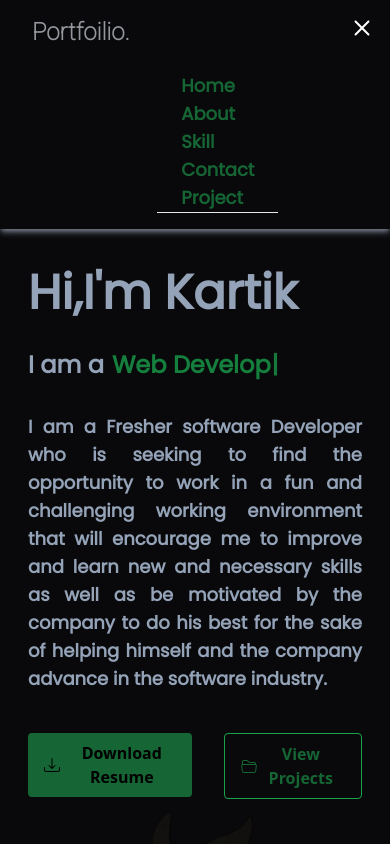
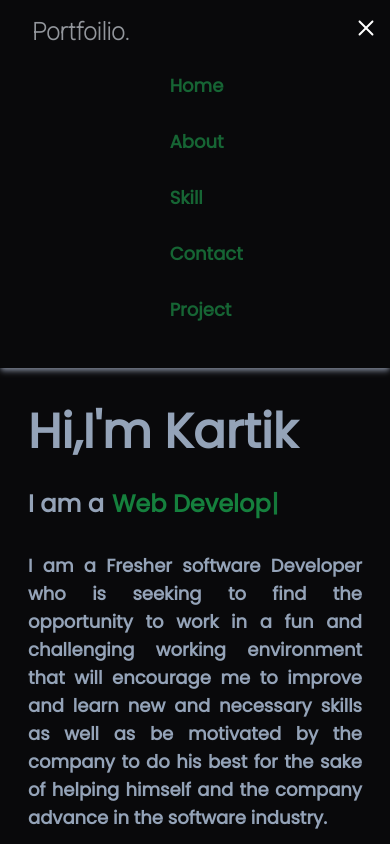
Before and after one commit to EntireHall/Portfolio, a React (Vite) app: page / in a window 390 px wide. Both pictures are taken after a click on the button 362 px from the left and 28 px from the top of the page. Shown: the top 844 px of the page. Built offline with nearby package versions, Linux system fonts and the light colour scheme; a web font is replaced by a local one.

Commit message:
form sorted

```diff
--- a/src/components/Contact/Form/Form.jsx
+++ b/src/components/Contact/Form/Form.jsx
@@ -1,41 +1,41 @@
 import React from 'react'
-import { useState } from 'react'
 
-const Form = () => {
+function Form () {
 
-    function Input({ type, placeholder, name}) {
-        return <input type={type} name={name} placeholder={placeholder}  className='bg-transparent rounded border-2 mb-2
+    function Input({ type, placeholder, name }) {
+        return <input type={type} name={name} placeholder={placeholder} required className='bg-transparent rounded border-2 mb-2
          border-red-600 pt-4 p-2 max-sm:pr-20  md:pr-40 outline-none  ' />
 
     }
 
-    function Input1({ type, placeholder, name}) {
-        return <input type={type} name={name} placeholder={placeholder}  className='bg-transparent rounded border-2 mb-2
+    function Input1({ type, placeholder, name }) {
+        return <input type={type} name={name} placeholder={placeholder} required className='bg-transparent rounded border-2 mb-2
          border-red-600 pt-4 p-2 md:pr-40 max-sm:pr-20  outline-none pb-40 max-sm:mr-4' />
+    }
 
-    }
+
 
     return (
 
-        <form  action="https://getform.io/f/a51cda11-91ee-4d48-b33a-934cf848c2d1" method="POST" autoComplete='off' className=' border-2 border-green-700
+        <form action="https://getform.io/f/a51cda11-91ee-4d48-b33a-934cf848c2d1" method="POST" autoComplete='off' className=' border-2 border-green-700
          flex flex-col justify-center items-center flex-wrap md:p-10  mt-10 text-slate-200 mix-blend-screen' >
 
             <div className='flex flex-wrap justify-center items-center '>
 
                 <div className='grid gap-4 max-sm:mt-4'>
-                    <Input type="text" name="name"  placeholder='Your Name'  />
-                    <Input type="phone" name="phone"   placeholder='Your Phone' />
-                    <Input type="email" name="email"   placeholder='Your Email' />
+                    <Input type="text" name="name" placeholder='Your Name' />
+                    <Input type="phone" name="phone" placeholder='Your Phone' />
+                    <Input type="email" name="email" placeholder='Your Email' />
                 </div>
                 <div className='flex flex-wrap pl-4'>
-                    <Input1 type="text" name="message"  placeholder='Your Message'/>
+                    <Input1 type="text" name="message" placeholder='Your Message' />
                 </div>
             </div>
 
             <div className='flex justify-center'>
-            <button type="submit" className=' mt-10 w-40 rounded text-zinc-900 font-semibold bg-green-700 p-2  text-lg transition ease-in duration-300 delay-200
+                <button type="submit" className=' mt-10 w-40 rounded text-zinc-900 font-semibold bg-green-700 p-2  text-lg transition ease-in duration-300 delay-200
              hover:text-green-700 hover:bg-transparent hover:border-2 hover:border-green-700 mb-6  '>Send</button>
-</div>
+            </div>
         </form>
 
     )
--- a/src/components/Navbar/Navbar.jsx
+++ b/src/components/Navbar/Navbar.jsx
@@ -4,8 +4,8 @@ import {CgMenuHotdog,CgClose} from "react-icons/cg"
 
 
 function Li({ link, title }) {
-    return <Link to={link} smooth duration={800} className="font-semibold text-green-800 hover:underline underline-offset-4 ">
-        <li className=''><li className='hover:text-white transition-all duration-200 ease-in-out hover:text-xl'>{title}</li></li>
+    return <Link to={link} className="font-semibold text-green-800 hover:underline underline-offset-4 max-sm:pr-40">
+        <li className=''><li className='hover:text-white transition-all duration-200 ease-in-out hover:text-xl '>{title}</li></li>
     </Link>
 }
 
@@ -15,11 +15,11 @@ export default function Navbar() {
 
     return (
 
-        <div className=" flex justify-around p-4 bg-zinc-950 shadow-md shadow-gray-500 font-pop ">
+        <div className=" flex justify-around p-4 bg-zinc-950 shadow-md shadow-gray-500 font-pop  ">
 
-               <h1 className=' font-bold text-slate-200 text-2xl  animate-pulse w-full px-4 font-Aer'>Portfoilio.</h1>
+               <h1 className=' font-bold text-slate-200 text-2xl animate-pulse w-full px-4 font-Aer'>Portfoilio.</h1>
 
-                <ul className={` md:flex md:justify-end gap-10 md:w-full text-lg px-6  ${show ? "sm:flex  md:border-hidden border-b mt-14 px-20  mr-[20%]": "hidden "}` }>
+                <ul className={` md:flex md:justify-end gap-10 md:w-full text-lg px-6  ${show ? "sm:flex  md:border-hidden mt-14  ": "hidden "}` }>
                     <Li link={"/"} title={"Home"} />
                     <Li link={"/about"} title={"About"} />
                     <Li link={"/skill"} title={"Skill"} />
--- a/src/style.css
+++ b/src/style.css
@@ -909,6 +909,10 @@ video {
   margin-right: 2rem;
 }
 
+.mr-\[20\%\]{
+  margin-right: 20%;
+}
+
 .mt-0{
   margin-top: 0px;
 }
@@ -973,8 +977,8 @@ video {
   margin-top: 2rem;
 }
 
-.mr-\[20\%\]{
-  margin-right: 20%;
+.mr-\[40\%\]{
+  margin-right: 40%;
 }
 
 .box-border{
@@ -3232,6 +3236,14 @@ video {
     margin-top: 1.5rem;
   }
 
+  .max-sm\:mr-\[20\%\]{
+    margin-right: 20%;
+  }
+
+  .max-sm\:mr-\[40\%\]{
+    margin-right: 40%;
+  }
+
   .max-sm\:hidden{
     display: none;
   }
@@ -3278,6 +3290,10 @@ video {
     padding-top: 2.5rem;
   }
 
+  .max-sm\:pr-40{
+    padding-right: 10rem;
+  }
+
   .max-sm\:text-2xl{
     font-size: 1.5rem;
     line-height: 2rem;
@@ -3333,10 +3349,6 @@ video {
     max-width: 60%;
   }
 
-  .md\:justify-start{
-    justify-content: flex-start;
-  }
-
   .md\:justify-end{
     justify-content: flex-end;
   }
```
